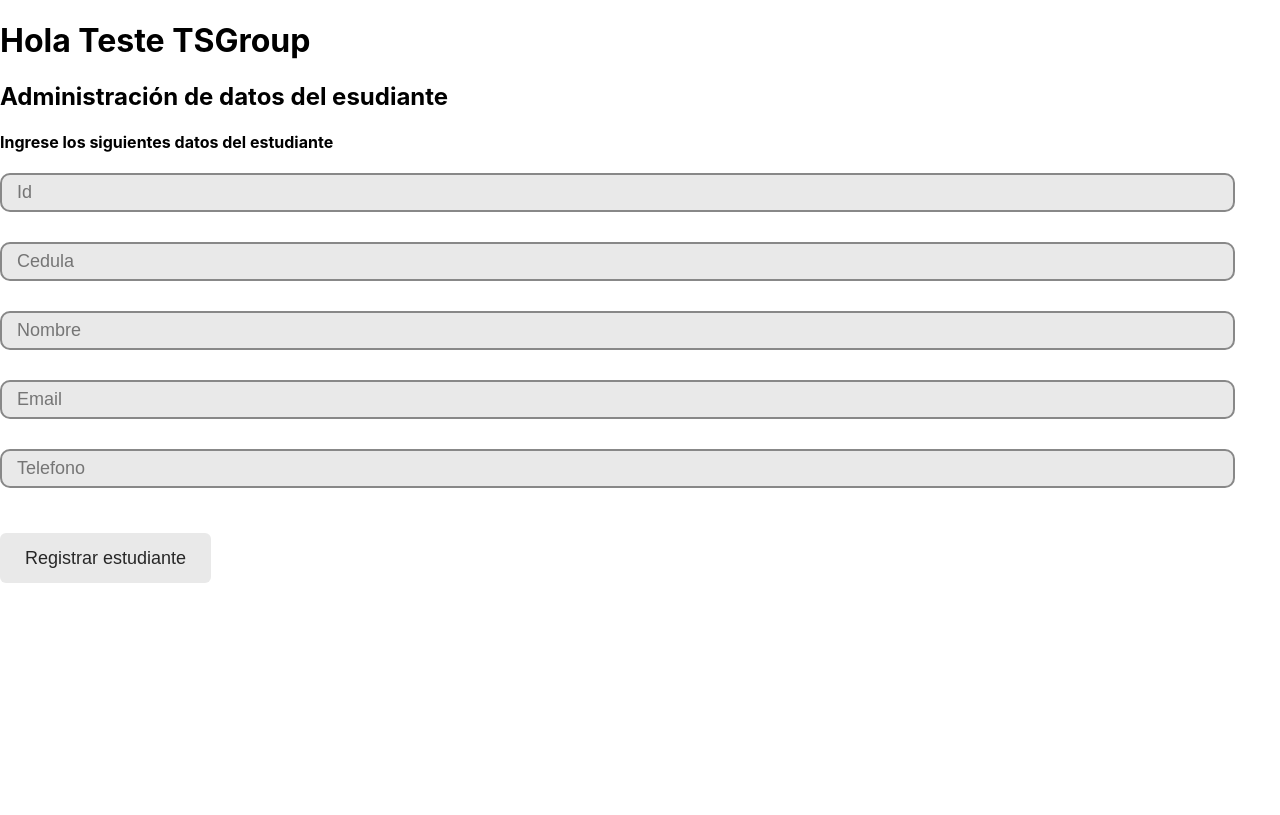
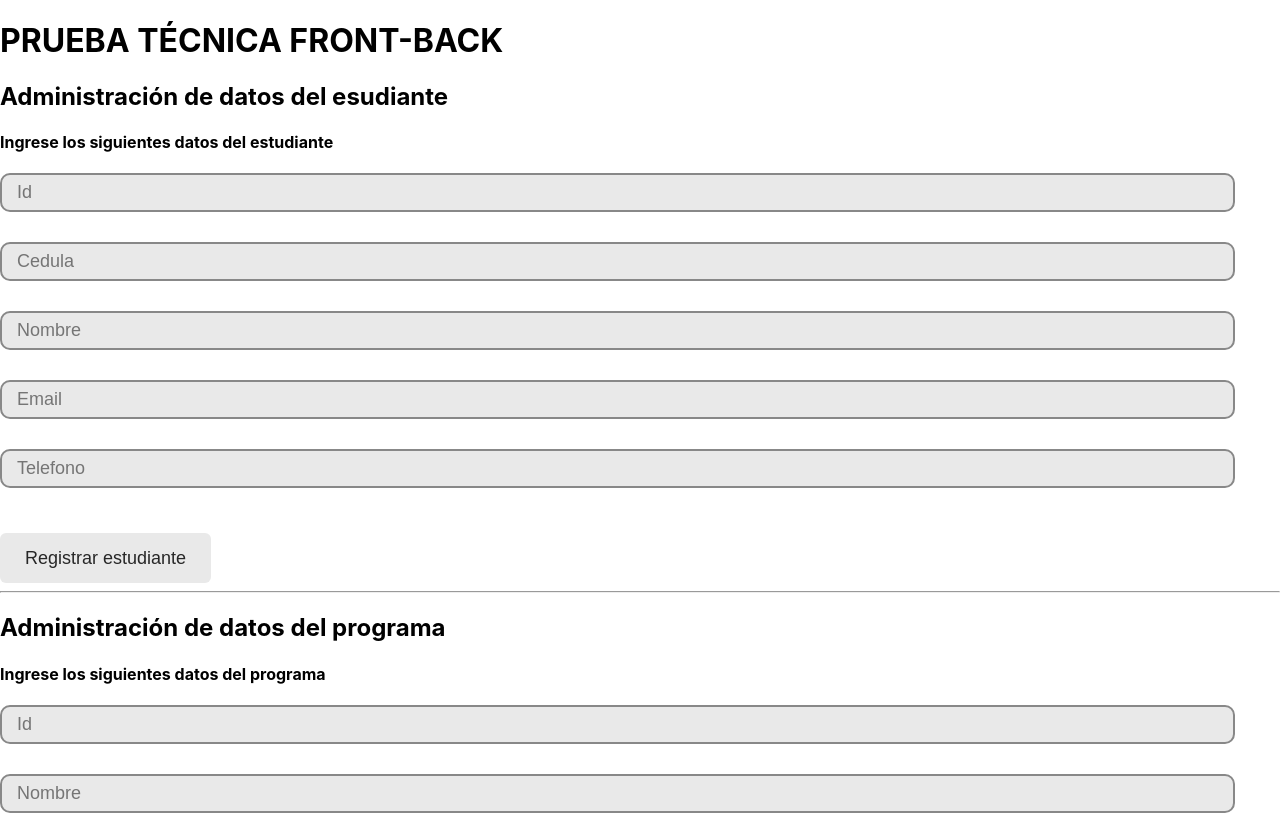
Before and after one commit to jlopezsa/university-management-front, a React (Create React App) app: page / in a window 1280 px wide. Shown: the top 815 px of the page. Built offline with nearby package versions, Linux system fonts and the light colour scheme.

Commit message:
feat: Add the ManageProgram component

```diff
--- a/src/App.jsx
+++ b/src/App.jsx
@@ -1,11 +1,14 @@
 import './App.css';
+import ManageProgram from './components/ManageProgram';
 import ManageStudent from './components/ManageStudent';
 
 function App() {
   return (
     <div>
-      <h1>Hola Teste TSGroup</h1>
+      <h1>PRUEBA TÉCNICA FRONT-BACK</h1>
       <ManageStudent />
+      <hr />
+      <ManageProgram />
     </div>
   );
 }
```
